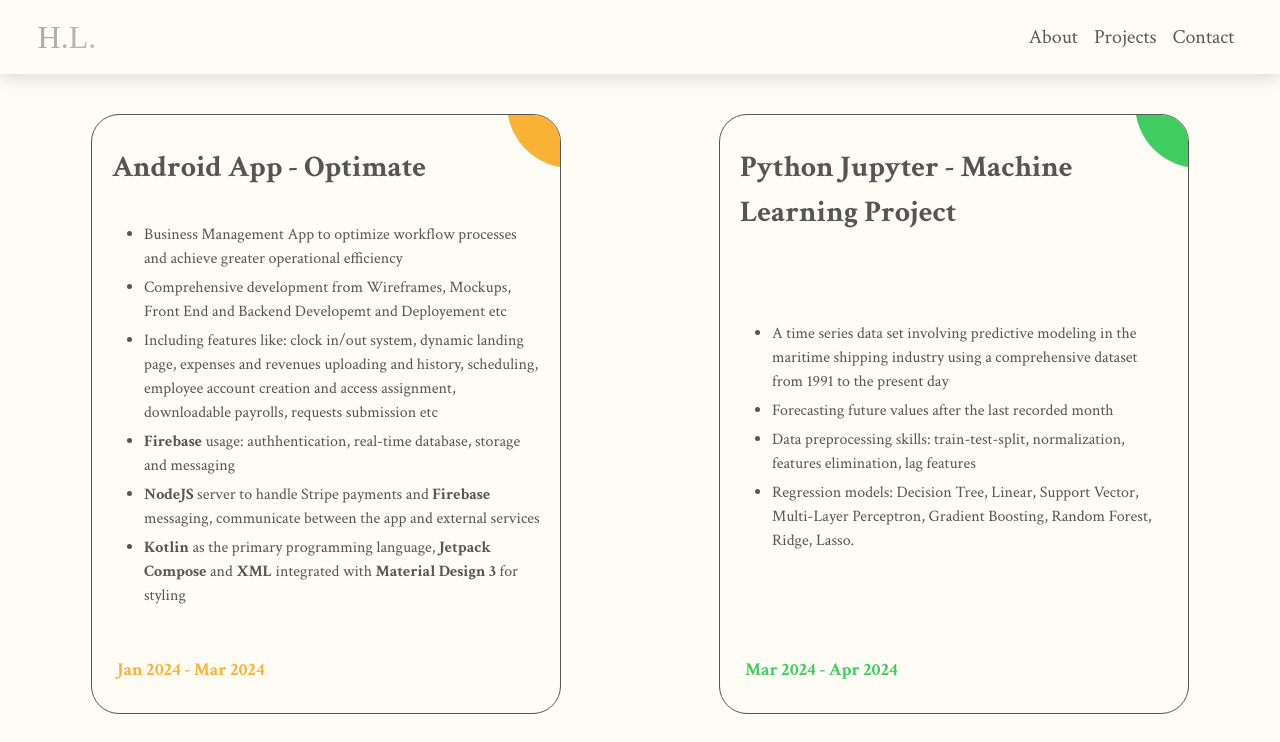
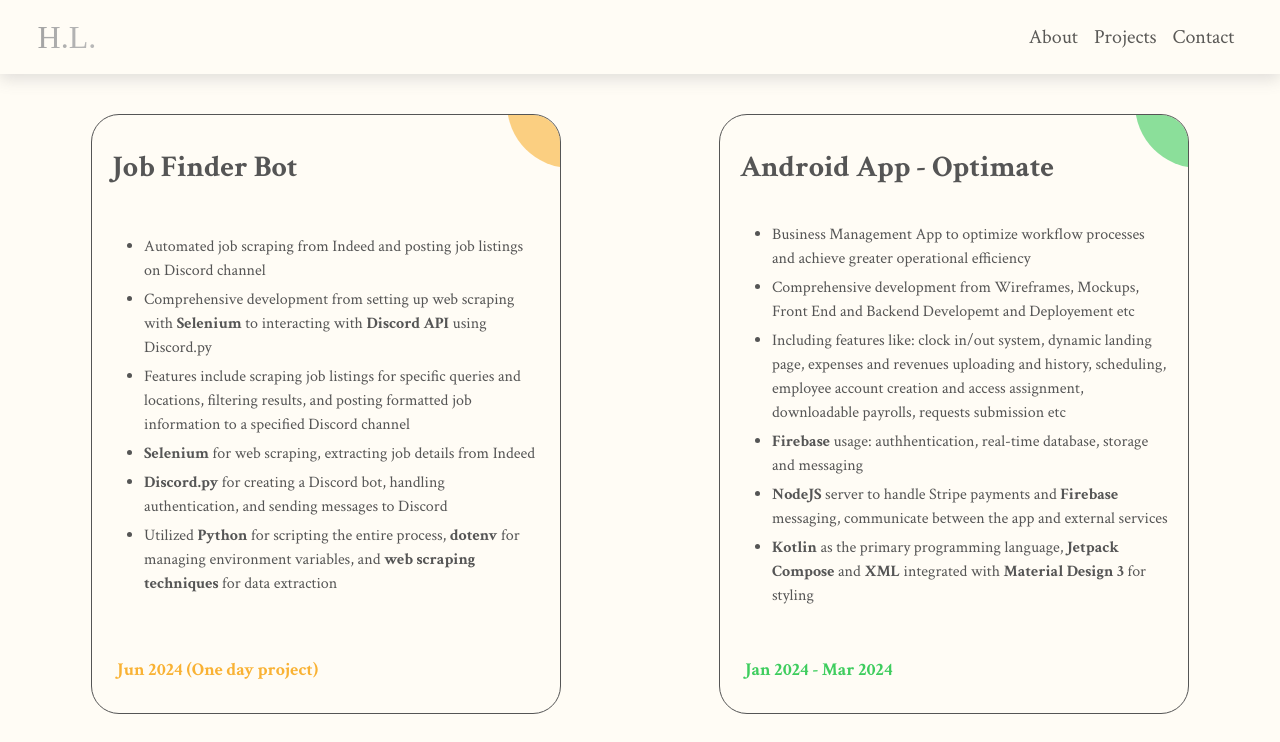
Before and after one commit to hisonlin/portfolio, a React (Vite) app: page /portfolio/projects in a window 1280 px wide. Shown: the top 742 px of the page. Built offline with nearby package versions, Linux system fonts and the light colour scheme; a web font is replaced by a local one.

Commit message:
add a new project

```diff
--- a/src/Component/ProjectsCard/ProjectsCard.css
+++ b/src/Component/ProjectsCard/ProjectsCard.css
@@ -29,6 +29,9 @@
     height: 100%;
 }
 
+span{
+    font-weight: bold;
+}
 
 
 .ag-courses-item_title {
@@ -81,7 +84,8 @@ li{
 .ag-courses-item_bg {
     height: 128px;
     width: 128px;
-    background-color: #f9b234;
+    background-color:#f9b234;
+    opacity: .6;
     z-index: 1;
     position: absolute;
     top: -75px;
@@ -226,4 +230,8 @@ li{
         height: 800px;
 
     }
+    .ag-courses-buttons{
+        display: flex;
+        flex-direction: column;
+    }
 }
--- a/src/Component/ProjectsCard/ProjectsCard.jsx
+++ b/src/Component/ProjectsCard/ProjectsCard.jsx
@@ -10,6 +10,31 @@ const ProjectsCard = props => {
     return (
         <div class="ag-format-container">
             <div class="ag-courses_box">
+                <div class="ag-courses_item">
+                    <div class="ag-courses-item_link">
+                        <div class="ag-courses-item_bg"></div>
+                        <div class="ag-courses-item_title">
+                            Job Finder Bot
+                        </div>
+                        <div class="ag-courses-item_description">
+                            <ul>
+                                <li>Automated job scraping from Indeed and posting job listings on Discord channel</li>
+                                <li>Comprehensive development from setting up web scraping with <span>Selenium</span> to interacting with <span>Discord API</span> using Discord.py</li>
+                                <li>Features include scraping job listings for specific queries and locations, filtering results, and posting formatted job information to a specified Discord channel</li>
+                                <li><span>Selenium</span> for web scraping, extracting job details from Indeed</li>
+                                <li><span>Discord.py</span> for creating a Discord bot, handling authentication, and sending messages to Discord</li>
+                                <li>Utilized <span>Python</span> for scripting the entire process, <span>dotenv</span> for managing environment variables, and <span>web scraping techniques</span> for data extraction</li>
+                            </ul>
+                        </div>
+                        <div class="ag-courses-item_date">
+                            Jun 2024 (One day project)
+                        </div>
+                        <div class="ag-courses-buttons">
+                            <button className='project-button' onClick={() => handleOnClick("https://github.com/hisonlin/jobFinderBot")}>GitHub</button>
+                        </div>
+                    </div>
+                </div>
+
                 <div class="ag-courses_item">
                     <div class="ag-courses-item_link">
                         <div class="ag-courses-item_bg"></div>
```
